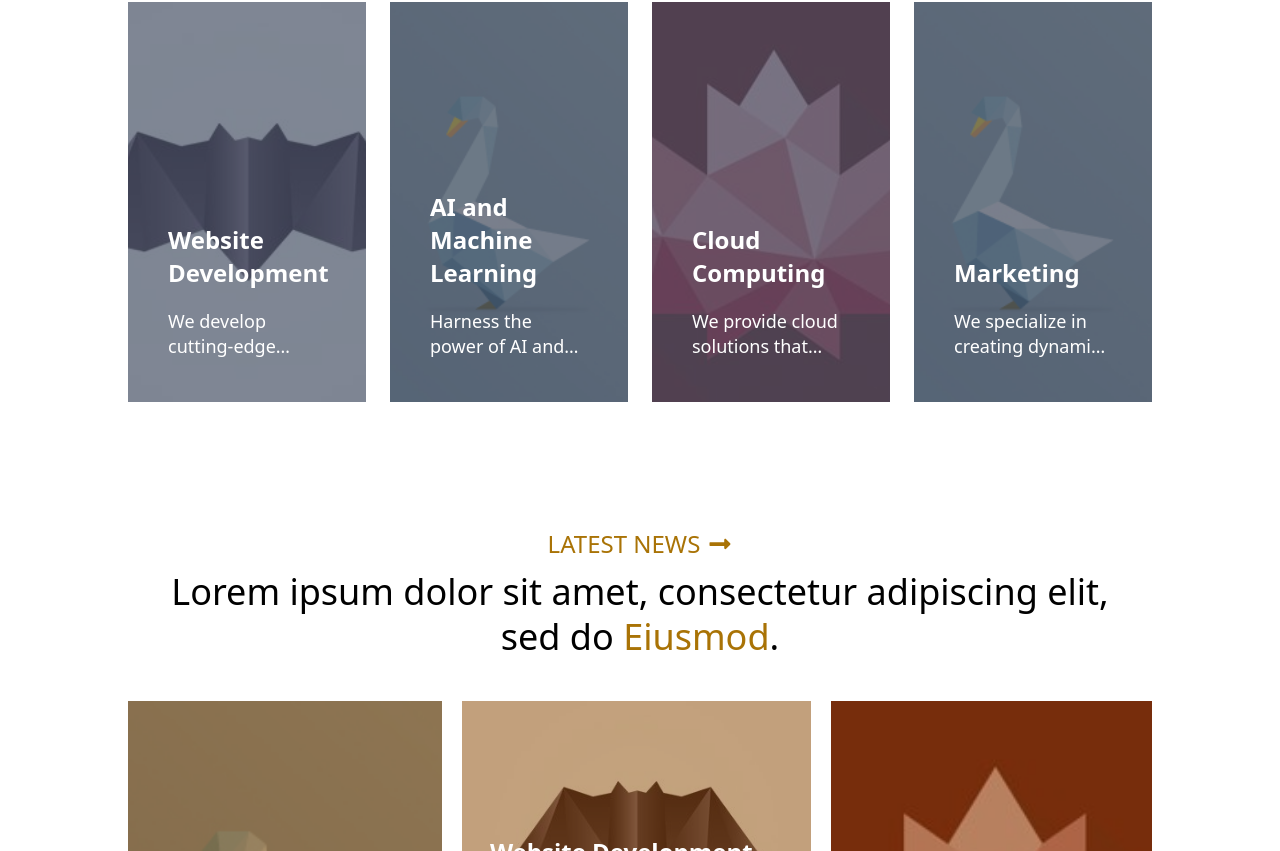
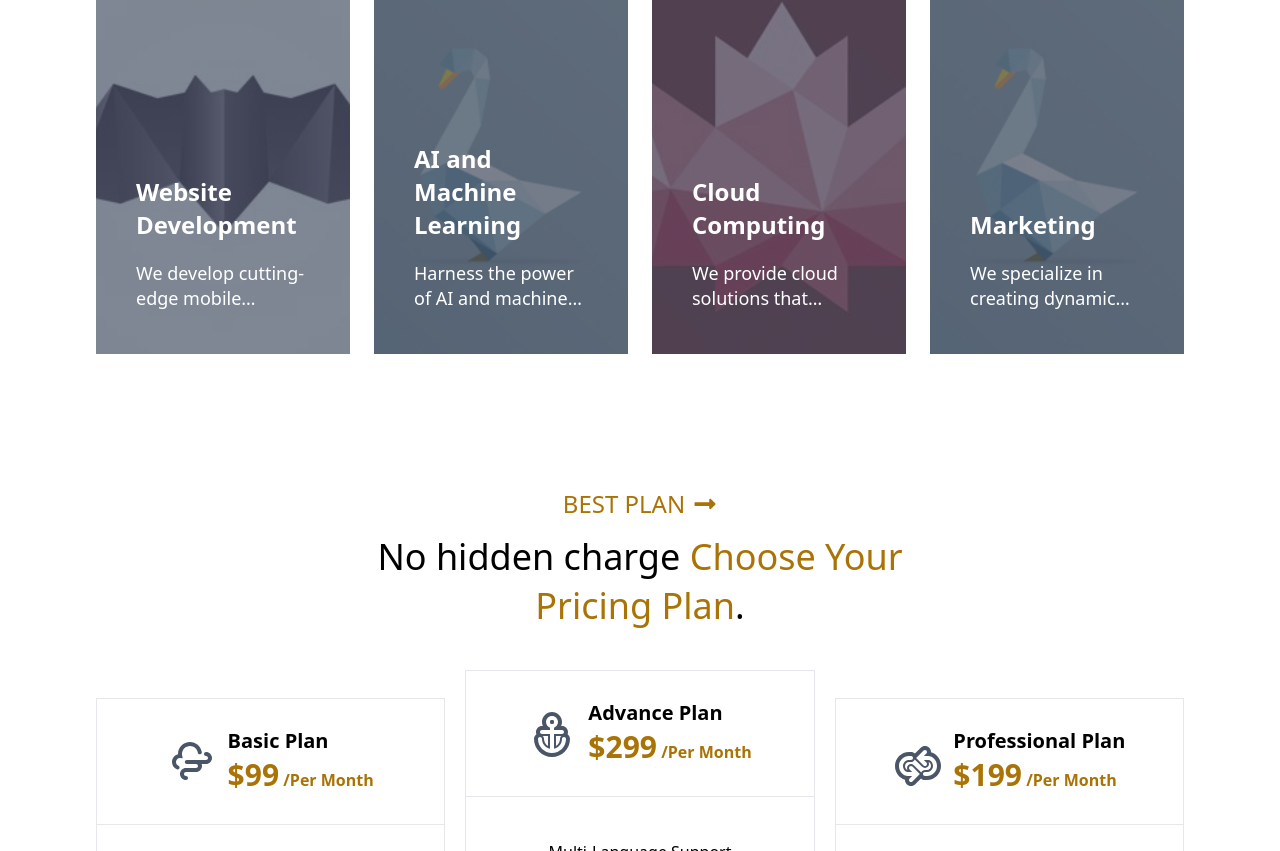
Before and after one commit to Jeevan1/it-company, a Next.js app: page / in a window 1280 px wide. Shown: the part 1949-2800 px from the top of the page. Built offline with nearby package versions, Linux system fonts and the light colour scheme.

Commit message:
Added sections

```diff
--- a/src/app/(root)/page.tsx
+++ b/src/app/(root)/page.tsx
@@ -3,15 +3,17 @@ import MainBanner from "@/components/MainBanner";
 import News from "@/components/News";
 import ServiceField from "@/components/ServiceField";
 import Services from "@/components/Services";
+import Subscription from "@/components/Subscription";
 import React from "react";
 
 const HomePage = () => {
   return (
-    <div>
+    <div className="homepage">
       <MainBanner />
       <Services />
       <About />
       <ServiceField />
+      <Subscription />
       <News />
     </div>
   );
--- a/src/app/globals.css
+++ b/src/app/globals.css
@@ -20,7 +20,7 @@ body {
   box-sizing: border-box;
 }
 .container {
-  width: 80%;
+  width: 85%;
   margin: 0 auto;
 
   @media (max-width: 1024px) {
@@ -32,7 +32,7 @@ body {
   }
 
   @media (max-width: 480px) {
-    width: 100%;
+    width: 98%;
   }
 }
 
--- a/src/components/About.tsx
+++ b/src/components/About.tsx
@@ -5,7 +5,7 @@ import { PrimaryButton } from "./Button";
 
 const About = () => {
   return (
-    <div className="py-28">
+    <div className="py-16">
       <div className="container">
         <div className="grid grid-cols-1 md:grid-cols-2 gap-7">
           <div className="relative">
--- a/src/components/Footer.tsx
+++ b/src/components/Footer.tsx
@@ -8,6 +8,9 @@ import {
 } from "react-icons/fa";
 import Link from "next/link";
 import Image from "next/image";
+import { FiPhoneCall } from "react-icons/fi";
+import { IoMailUnreadOutline } from "react-icons/io5";
+import { MdOutlineShareLocation } from "react-icons/md";
 
 const FooterLink = ({
   value,
@@ -29,6 +32,25 @@ function Footer() {
   return (
     <footer className="py-10 mt-5 bg-accent">
       <div className="container">
+        <div className="flex justify-between items-center pb-10 mb-10 border-b border-white">
+          <div className="flex flex-1 flex-col gap-2 justify-center items-center border-r ">
+            <FiPhoneCall size={40} color="#fff" />
+            <p className="text-white font-semibold text-lg">Phone Number</p>
+            <p className="text-white font-semibold text-lg">+977-98267-2727</p>
+          </div>
+          <div className="flex flex-1 flex-col gap-2 justify-center items-center border-r">
+            <IoMailUnreadOutline size={40} color="#fff" />
+            <p className="text-white font-semibold text-lg">Email Address</p>
+            <p className="text-white font-semibold text-lg">geoshop@gmail</p>
+          </div>
+          <div className="flex flex-1 flex-col gap-2 justify-center items-center">
+            <MdOutlineShareLocation size={40} color="#fff" />
+            <p className="text-white font-semibold text-lg">Location</p>
+            <p className="text-white font-semibold text-lg">
+              Kathmandu, Budhanilkantha-13, Nepal
+            </p>
+          </div>
+        </div>
         <div className="Footer__top ">
           <div className="flex flex-wrap justify-between  border-bottom pb-4">
             <div className="lg:w-1/4 md:w-1/2 w-100 mt-5 sm:mt-0">
@@ -42,7 +64,9 @@ function Footer() {
                 />
               </div>
               <ul>
-                <FooterLink value={"Kathmandu, Budhanilkantha-13, Nepal"} />
+                <FooterLink
+                  value={"Kathmandu, Budhanilbjhghjkantha-13, Nepal"}
+                />
                 <FooterLink value={"geoshop@gmail.com"} />
                 <FooterLink value={"+977-98267-2727"} />
               </ul>
--- a/src/components/Header.tsx
+++ b/src/components/Header.tsx
@@ -1,13 +1,68 @@
+"use client";
 import Image from "next/image";
-import React from "react";
+import React, { useEffect, useState } from "react";
 import { PrimaryButton } from "./Button";
 import { nav } from "@/data";
 import Link from "next/link";
 
 const Header = () => {
+  const [menuOpen, setMenuOpen] = useState(true);
+  const [headerFixed, setHeaderFixed] = useState(false);
+
+  const handleMenuClick = () => {
+    setMenuOpen(!menuOpen);
+  };
+
+  const setActiveLink = () => {
+    const sections = document.querySelectorAll<HTMLElement>(".section");
+    sections.forEach((section) => {
+      const sectionTop = section.offsetTop;
+      const sectionHeight = section.clientHeight;
+      const scrollY = window.scrollY;
+
+      if (
+        scrollY >= sectionTop - sectionHeight / 3 &&
+        scrollY < sectionTop + sectionHeight / 2
+      ) {
+        const sectionId = section.getAttribute("id");
+        const correspondingNavLink = document.querySelector<HTMLAnchorElement>(
+          `.nav__links a[href="#${sectionId}"]`
+        );
+
+        document
+          .querySelectorAll(".nav__links a")
+          .forEach((link) => link.classList.remove("active"));
+        if (correspondingNavLink) {
+          correspondingNavLink.classList.add("active");
+        }
+      }
+    });
+  };
+
+  useEffect(() => {
+    const handleScroll = () => {
+      if (window.scrollY > 200) {
+        setHeaderFixed(true);
+      } else {
+        setHeaderFixed(false);
+      }
+      setActiveLink();
+    };
+
+    window.addEventListener("scroll", handleScroll);
+
+    return () => {
+      window.removeEventListener("scroll", handleScroll);
+    };
+  }, []);
+
   return (
-    <header className="py-5 bg-transparent">
-      <div className="container ">
+    <header
+      className={`py-5 bg-transparent transition-all duration-300 ${
+        headerFixed ? "fixed top-0 z-[100] w-full bg-white shadow-md" : ""
+      }`}
+    >
+      <div className="container">
         <div className="flex items-center gap-5">
           <div className="w-[400px] z-50">
             <Image src="/logo.png" alt="Logo" width={200} height={150} />
@@ -15,14 +70,24 @@ const Header = () => {
           <div className="flex-1 flex justify-between items-center">
             <ul className="flex gap-5">
               {nav.map((item, i) => (
-                <li key={i} className="text-md text-white font-medium z-50">
-                  <Link href={item.href} className="uppercase">
+                <li
+                  key={i}
+                  className={`text-md text-white font-medium z-[100] ${
+                    headerFixed ? " text-black" : ""
+                  }`}
+                >
+                  <Link
+                    href={item.href}
+                    className={`uppercase ${
+                      headerFixed ? "text-secondary" : ""
+                    }`}
+                  >
                     {item.name}
                   </Link>
                 </li>
               ))}
             </ul>
-            <div>
+            <div className="hidden md:block">
               <PrimaryButton>Get Started</PrimaryButton>
             </div>
           </div>
--- a/src/components/News.tsx
+++ b/src/components/News.tsx
@@ -5,7 +5,7 @@ import { SecondaryButton } from "./Button";
 
 const News = () => {
   return (
-    <div className="my-10">
+    <div className="py-16">
       <div className="container">
         <SectionHeading title="LATEST NEWS" className="justify-center">
           <h2 className="text-4xl font-medium leading-10 mt-3 text-center max-w-[1000px] mx-auto">
--- a/src/components/ServiceField.tsx
+++ b/src/components/ServiceField.tsx
@@ -33,7 +33,7 @@ const ServiceField = () => {
   };
 
   return (
-    <div className="py-20">
+    <div className="py-16">
       <div className="container">
         <SectionHeading title="Service Field" className="justify-center">
           <h2 className="text-4xl font-medium leading-10 mt-3 text-center max-w-[1000px] mx-auto">
--- a/src/components/Services.tsx
+++ b/src/components/Services.tsx
@@ -4,7 +4,7 @@ import { SecondaryButton } from "./Button";
 
 const Services = () => {
   return (
-    <div className="-mt-20 ">
+    <div className="-mt-20 mb-16">
       <div className="container">
         <div className="grid grid-cols-1 md:grid-cols-2 lg:grid-cols-4 gap-7 ">
           {services.map((item, i) => (
--- /dev/null
+++ b/src/components/Subscription.tsx
@@ -0,0 +1,59 @@
+import { subscription } from "@/data";
+import React from "react";
+import {
+  TiAnchorOutline,
+  TiArrowRepeatOutline,
+  TiWeatherWindyCloudy,
+} from "react-icons/ti";
+import SectionHeading from "./SectionHeading";
+import { SecondaryButton } from "./Button";
+
+const Subscription = () => {
+  return (
+    <div className="py-16">
+      <div className="container">
+        <SectionHeading title="BEST PLAN" className="justify-center">
+          <h2 className="text-4xl font-medium leading-10 mt-3 text-center max-w-[600px] mx-auto">
+            No hidden charge{" "}
+            <span className="text-primary capitalize">
+              Choose your pricing plan
+            </span>
+            .
+          </h2>
+        </SectionHeading>
+        <div className="grid grid-cols-1 md:grid-cols-3 gap-5 mt-10 items-center">
+          {subscription.map((item, idx) => (
+            <div className="shadow-black border py-7 hover:shadow-lg duration-200">
+              <div className="flex gap-3 justify-center items-center border-b pb-7">
+                <span className="text-5xl text-accent">
+                  {idx == 0 && <TiWeatherWindyCloudy />}
+                  {idx == 1 && <TiAnchorOutline />}
+                  {idx == 2 && <TiArrowRepeatOutline />}
+                </span>
+                <div className="">
+                  <h1 className="text-xl font-semibold">{item.name}</h1>
+                  <p className="font-bold text-3xl text-primary">
+                    {item.price}
+                    <span className="text-md"> /Per Month</span>
+                  </p>
+                </div>
+              </div>
+              <div className="py-7 px-10">
+                {item.features.map((feature, i) => (
+                  <p className="text-center font-medium border-b last:border-0 py-4">
+                    {feature}
+                  </p>
+                ))}
+              </div>
+              <div className="text-center">
+                <SecondaryButton>CHOOSE PLAN</SecondaryButton>
+              </div>
+            </div>
+          ))}
+        </div>
+      </div>
+    </div>
+  );
+};
+
+export default Subscription;
--- a/src/data.ts
+++ b/src/data.ts
@@ -127,3 +127,40 @@ export const serviceField = [
     image: "/assets/img/slider/3.png",
   },
 ];
+
+export const subscription = [
+  {
+    name: "Basic Plan",
+    price: "$99",
+    features: [
+      "Multi-Language Support",
+      "Unlimited Database",
+      "Powerful Admin Panel",
+      "Data Security",
+      "24/7 System Monitoring",
+    ],
+  },
+  {
+    name: "Advance Plan",
+    price: "$299",
+    features: [
+      "Multi-Language Support",
+      "Unlimited Database",
+      "Powerful Admin Panel",
+      "Data Security",
+      "Support via E-mail and Phone",
+      "24/7 System Monitoring",
+    ],
+  },
+  {
+    name: "Professional Plan",
+    price: "$199",
+    features: [
+      "Multi-Language Support",
+      "Unlimited Database",
+      "Powerful Admin Panel",
+      "Data Security",
+      "24/7 System Monitoring",
+    ],
+  },
+];
```
